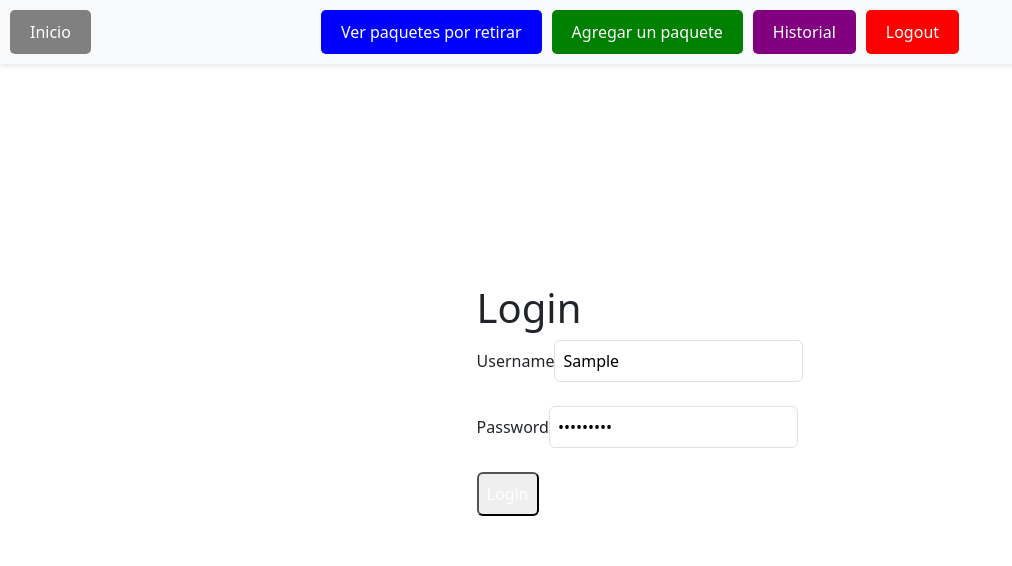
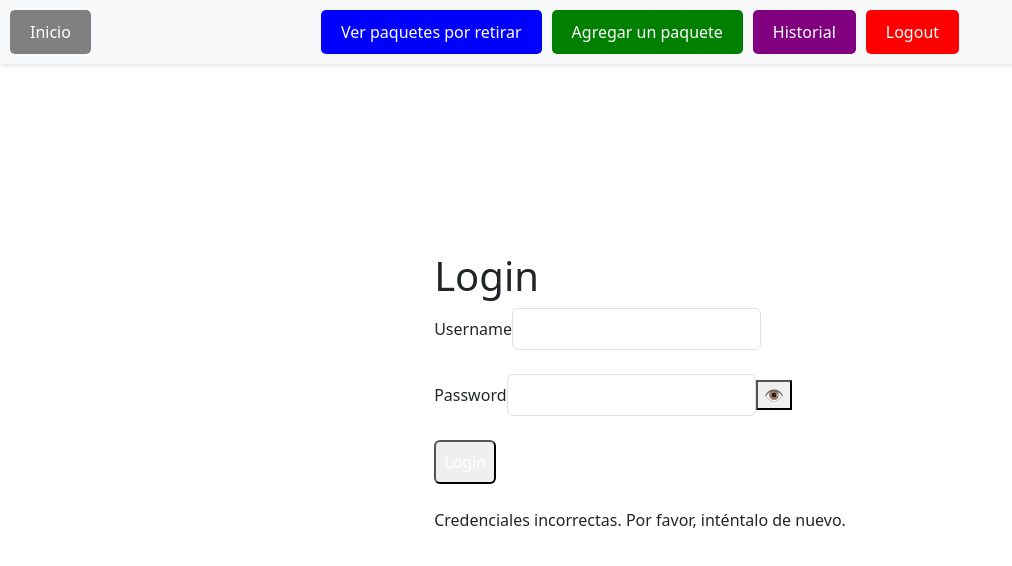
Before and after one commit to JosePuiggros/Encomiendas, a Next.js app in the folder encomiendasui/: page /login in a window 1280 px wide. Both pictures are taken after typing "Sample", "Sample123" into the empty fields and a click on the button "Login". Shown: the top 566 px of the page, without its empty margins (0-1012 px from the left). Built offline with nearby package versions, Linux system fonts and the light colour scheme; no server answers.

Commit message:
mejoras login

```diff
--- a/encomiendasui/src/app/context/AuthContext.js
+++ b/encomiendasui/src/app/context/AuthContext.js
@@ -8,7 +8,7 @@ const AuthContext = createContext();
 
 export const AuthProvider = ({ children }) => {
   const [user, setUser] = useState(null);
-  const router = useRouter()
+  const router = useRouter();
 
   const login = async (username, password) => {
     try {
@@ -17,24 +17,27 @@ export const AuthProvider = ({ children }) => {
         formData.append("password", password);
         const response = await axios.post("http://localhost:8000/auth/token/", formData, {
             headers: {
-                "Content-Type": "application/x-www-form-urlencoded"},
+                "Content-Type": "application/x-www-form-urlencoded"
+            },
         });
         axios.defaults.headers.common['Authorization'] = `Bearer ${response.data.access}`;
         localStorage.setItem('token', response.data.access_token);
         setUser(response.data);
-            router.push("/")
+        router.push("/");
     } catch (error) {
         console.error("Login error:", error);
+        // Lanza un error explícito para que el componente Login lo capture
+        throw new Error("Credenciales incorrectas");
     }
   };
 
   const logout = () => {
     setUser(null);
     delete axios.defaults.headers.common['Authorization'];
-        router.push("/login")
+    router.push("/login");
   };
 
-    return(
+  return (
     <AuthContext.Provider value={{ user, login, logout }}>
       {children}
     </AuthContext.Provider>
--- a/encomiendasui/src/app/login/page.js
+++ b/encomiendasui/src/app/login/page.js
@@ -7,10 +7,19 @@ const Login = () => {
     const { login } = useContext(AuthContext);
     const [username, setUsername] = useState("");
     const [password, setPassword] = useState("");
+    const [showPassword, setShowPassword] = useState(false); // Estado para mostrar/ocultar contraseña
+    const [errorMessage, setErrorMessage] = useState(""); // Estado para el mensaje de error
 
     const handleSubmit = async (e) => {
         e.preventDefault();
-        login(username, password)
+        try {
+            await login(username, password);
+            setErrorMessage("");
+        } catch (error) {
+            setErrorMessage("Credenciales incorrectas. Por favor, inténtalo de nuevo.");
+            setUsername("");
+            setPassword("");
+        }
     };
 
     return (
@@ -28,23 +37,31 @@ const Login = () => {
                         required
                     />
                 </div>
-                <div className="mb-4">
+                <div className="mb-4 relative">
                     <label htmlFor="password" className="block text-gray-700 mb-2">Password</label>
                     <input
-                        type="password"
+                        type={showPassword ? "text" : "password"} // Cambia el tipo de entrada
                         id="password"
                         value={password}
                         onChange={(e) => setPassword(e.target.value)}
                         className="w-full p-2 border border-gray-300 rounded"
                         required
                     />
+                    <button
+                        type="button"
+                        onClick={() => setShowPassword(!showPassword)} // Cambia el estado
+                        className="absolute right-2 top-2 text-gray-500"
+                    >
+                        {showPassword ? "🙈" : "👁️"} {/* Icono de ojo */}
+                    </button>
                 </div>
                 <button type="submit" className="w-full bg-blue-500 text-white p-2 rounded hover:bg-blue-600">Login</button>
             </form>
+            {errorMessage && ( // Muestra el mensaje de error si existe
+                <p className="text-red-500 mt-4">{errorMessage}</p>
+            )}
         </div>
     );
-
-
 }
 
 export default Login;
```
Also changed, not shown: encomiendasui/src/app/page.js (+16 -4 lines), 1 other file (tests, documents, lock files or other folders). Lines whose indentation alone changed are shown as unchanged.
